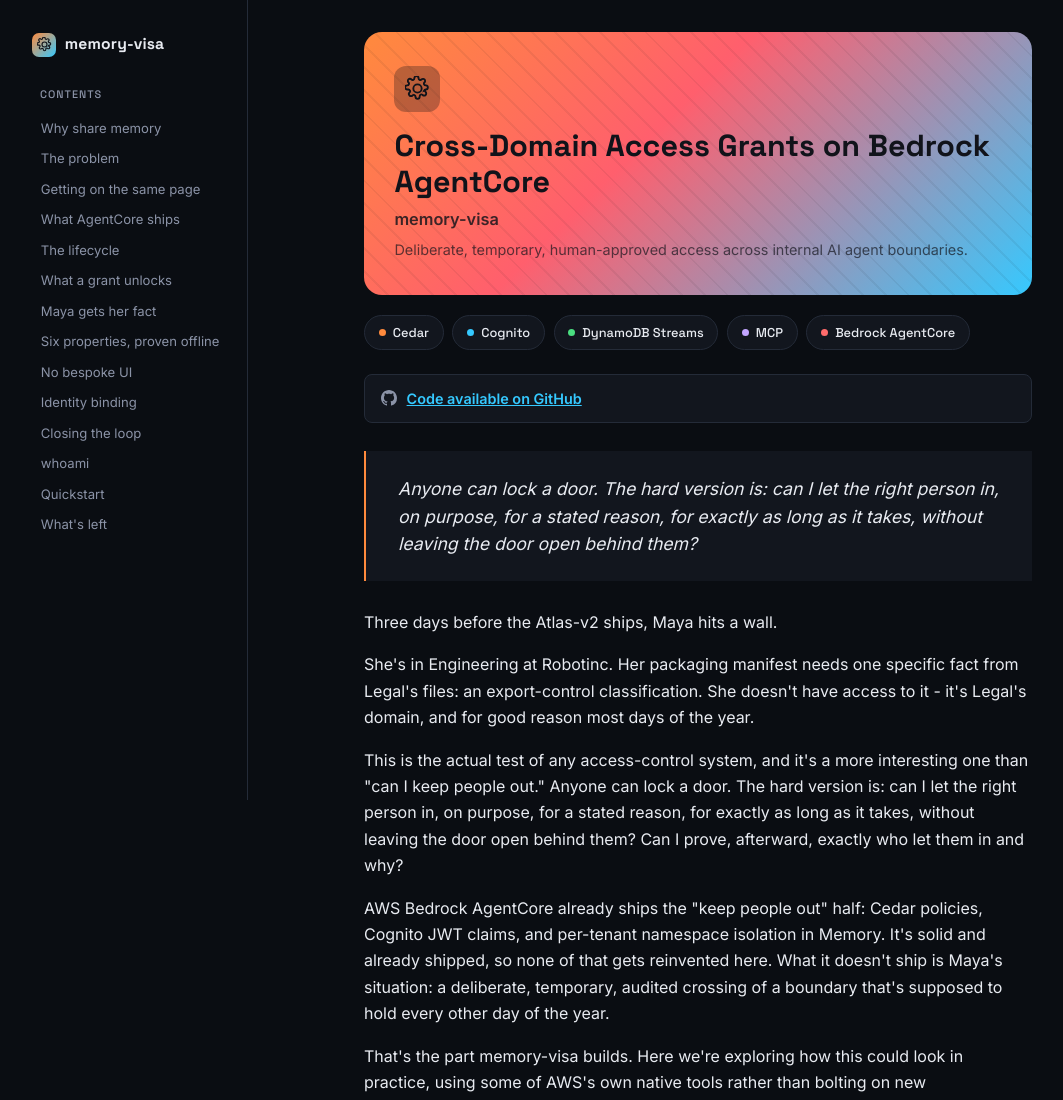
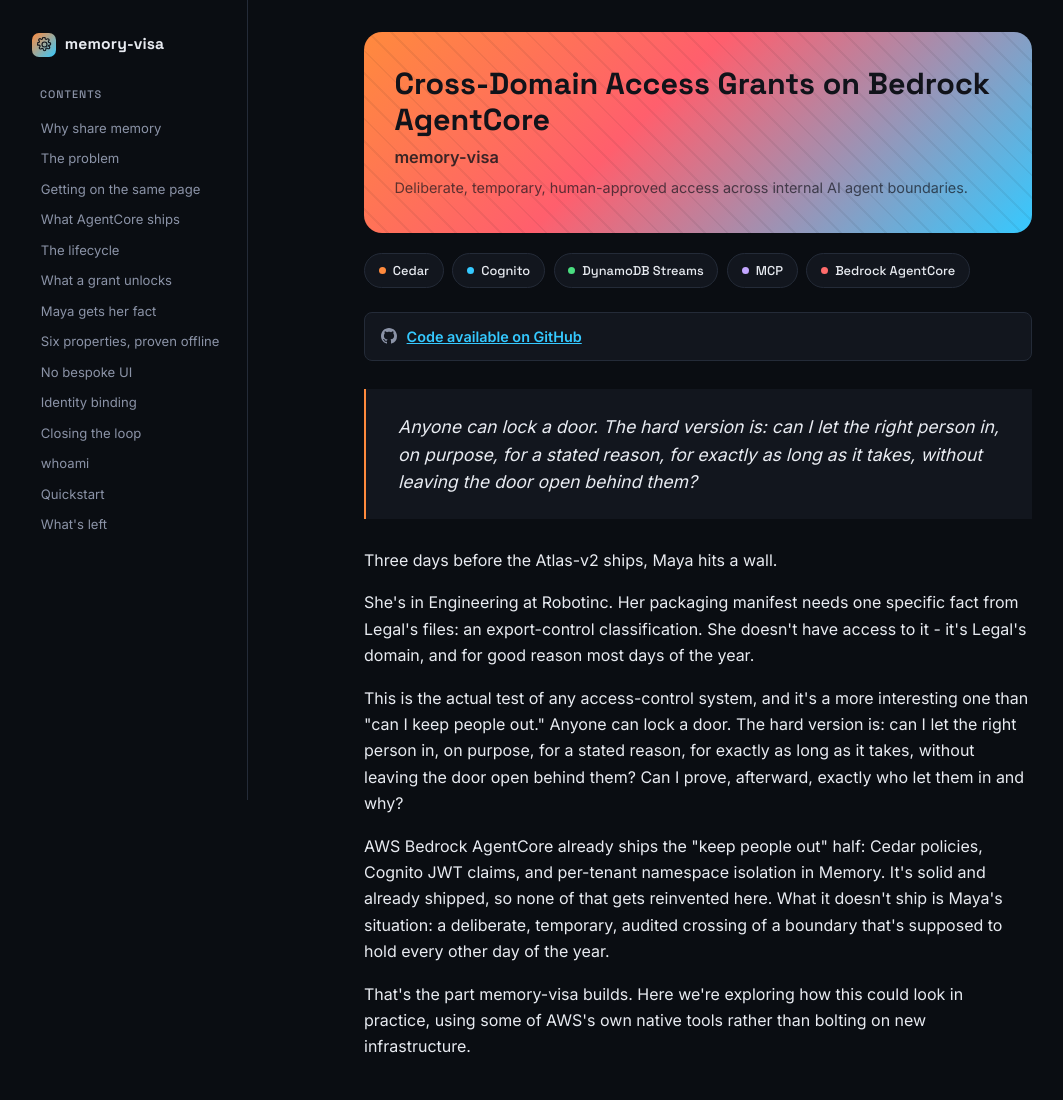
Before and after one commit to jakesky45/memory-visa, a plain HTML site: page docs/index.html in a window 1280 px wide. Shown: the top 1100 px of the page, without its empty margins (62-1125 px from the left). Drawn offline with Linux system fonts and the light colour scheme.

Commit message:
Remove the gear icon from the hero banner
Co-Authored-By: Claude Sonnet 5 <noreply@anthropic.com>

```diff
--- a/docs/index.html
+++ b/docs/index.html
@@ -149,15 +149,6 @@
     background-image: repeating-linear-gradient(45deg, rgba(10,13,18,0.06) 0 2px, transparent 2px 16px);
     pointer-events: none;
   }
-  .hero-icon {
-    width: 46px; height: 46px;
-    border-radius: 12px;
-    background: rgba(10,13,18,0.28);
-    display: flex; align-items: center; justify-content: center;
-    margin-bottom: 1rem;
-    position: relative;
-  }
-  .hero-icon svg { width: 25px; height: 25px; }
   .hero h1 {
     font-family: "Space Grotesk", sans-serif;
     font-size: 1.9rem;
@@ -401,7 +392,6 @@
     <div class="content">
 
     <header class="hero">
-      <div class="hero-icon"><svg viewBox="0 0 24 24" fill="none" stroke="#11131a" stroke-width="1.8"><path d="M12 8a4 4 0 100 8 4 4 0 000-8z"/><path d="M19.4 13.5a1.65 1.65 0 00.33 1.82l.06.06a2 2 0 11-2.83 2.83l-.06-.06a1.65 1.65 0 00-1.82-.33 1.65 1.65 0 00-1 1.51V19.9a2 2 0 11-4 0v-.09a1.65 1.65 0 00-1-1.51 1.65 1.65 0 00-1.82.33l-.06.06a2 2 0 11-2.83-2.83l.06-.06a1.65 1.65 0 00.33-1.82 1.65 1.65 0 00-1.51-1H2.1a2 2 0 110-4h.09a1.65 1.65 0 001.51-1 1.65 1.65 0 00-.33-1.82l-.06-.06a2 2 0 112.83-2.83l.06.06a1.65 1.65 0 001.82.33H8a1.65 1.65 0 001-1.51V2.1a2 2 0 114 0v.09a1.65 1.65 0 001 1.51 1.65 1.65 0 001.82-.33l.06-.06a2 2 0 112.83 2.83l-.06.06a1.65 1.65 0 00-.33 1.82V8a1.65 1.65 0 001.51 1h.09a2 2 0 110 4h-.09a1.65 1.65 0 00-1.51 1z"/></svg></div>
       <h1>Cross-Domain Access Grants on Bedrock AgentCore</h1>
       <p class="hero-sub">memory-visa</p>
       <p class="hero-tagline">Deliberate, temporary, human-approved access across internal AI agent boundaries.</p>
```
